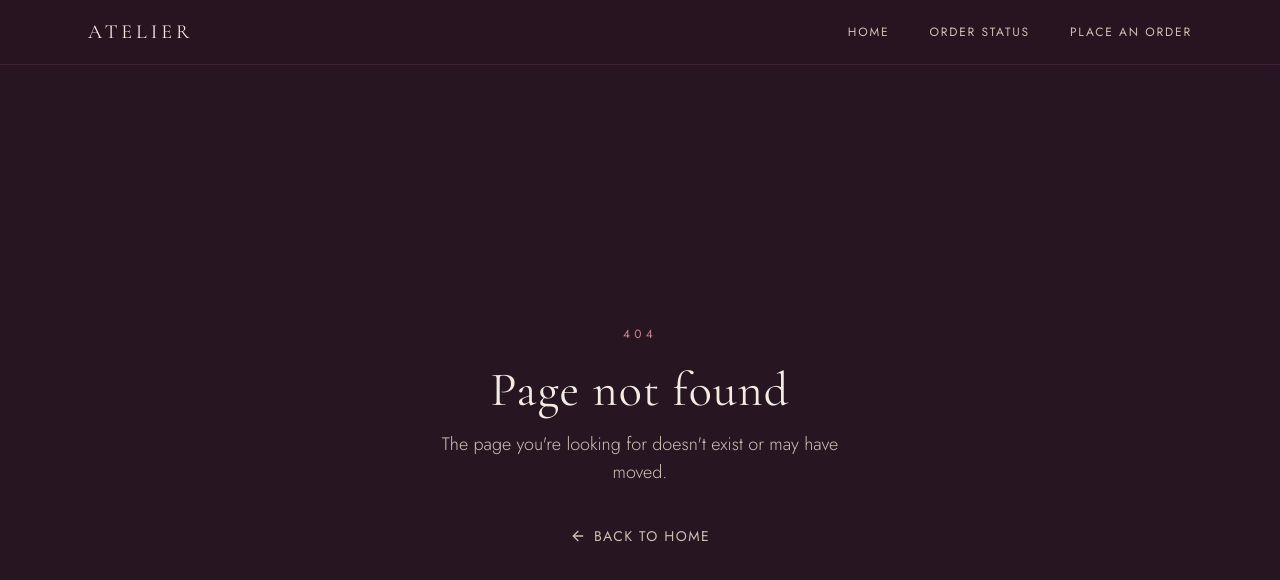
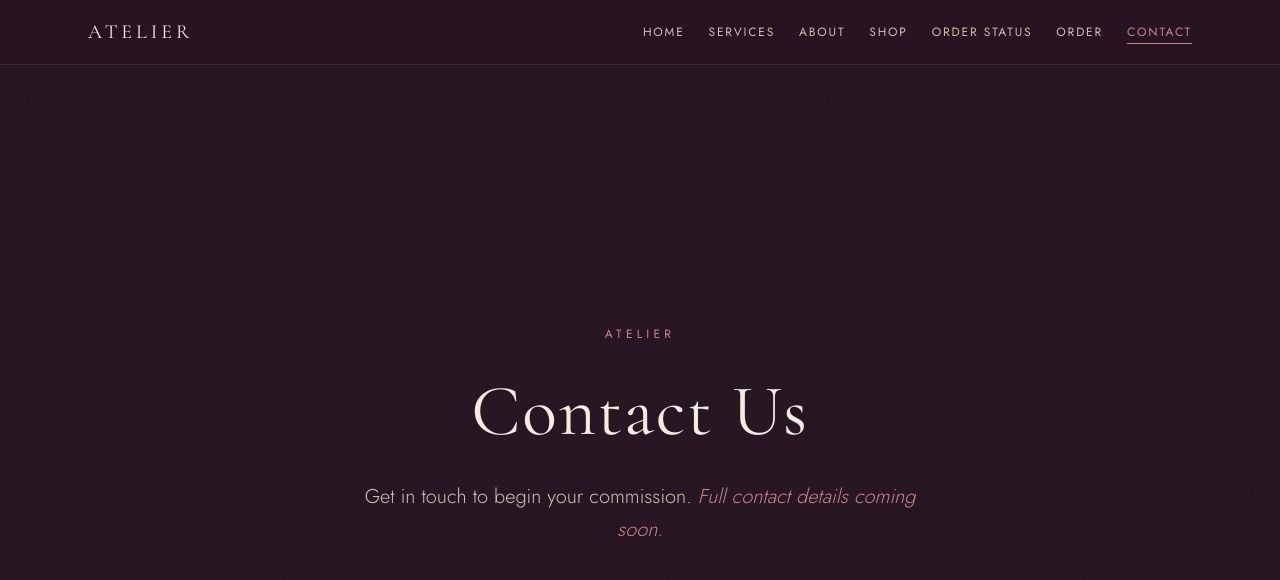
Before and after one commit to alex-noreiga/AA-Atelier, a React (Vite) app in the folder artifacts/order-status/: page /contact in a window 1280 px wide. Before the commit this address had no page. Shown: the top 580 px of the page. Built offline with nearby package versions, Linux system fonts and the light colour scheme.

Commit message:
feat: add new pages and update routing for Services, About, Shop, and Contact

```diff
--- a/artifacts/order-status/src/App.tsx
+++ b/artifacts/order-status/src/App.tsx
@@ -7,6 +7,10 @@ import NotFound from "@/pages/not-found";
 import Home from "@/pages/home";
 import Status from "@/pages/status";
 import OrderForm from "@/pages/order-form";
+import Services from "@/pages/services";
+import About from "@/pages/about";
+import Shop from "@/pages/shop";
+import Contact from "@/pages/contact";
 
 const queryClient = new QueryClient();
 
@@ -14,8 +18,12 @@ function Router() {
   return (
     <Switch>
       <Route path="/" component={Home} />
+      <Route path="/services" component={Services} />
+      <Route path="/about" component={About} />
+      <Route path="/shop" component={Shop} />
       <Route path="/status" component={Status} />
       <Route path="/order" component={OrderForm} />
+      <Route path="/contact" component={Contact} />
       <Route component={NotFound} />
     </Switch>
   );
--- a/artifacts/order-status/src/components/navbar.tsx
+++ b/artifacts/order-status/src/components/navbar.tsx
@@ -10,8 +10,12 @@ import {
 
 const NAV_LINKS = [
   { to: "/", label: "Home" },
+  { to: "/services", label: "Services" },
+  { to: "/about", label: "About" },
+  { to: "/shop", label: "Shop" },
   { to: "/status", label: "Order Status" },
-  { to: "/order", label: "Place an Order" },
+  { to: "/order", label: "Order" },
+  { to: "/contact", label: "Contact" },
 ] as const;
 
 function isActive(current: string, to: string) {
@@ -36,7 +40,7 @@ export default function Navbar() {
         </Link>
 
         {/* Desktop links */}
-        <div className="hidden md:flex items-center gap-10">
+        <div className="hidden md:flex items-center gap-6">
           {NAV_LINKS.map((link) => (
             <Link
               key={link.to}
--- /dev/null
+++ b/artifacts/order-status/src/pages/about.tsx
@@ -0,0 +1,20 @@
+import { PageShell } from "@/components/page-shell";
+
+export default function About() {
+  return (
+    <PageShell>
+      <div className="w-full max-w-2xl z-10 mx-auto text-center animate-in fade-in zoom-in-95 duration-1000">
+        <p className="text-primary text-xs tracking-[0.35em] uppercase mb-8">
+          Atelier
+        </p>
+        <h1 className="text-5xl md:text-7xl font-serif text-foreground leading-[1.05] mb-8">
+          About
+        </h1>
+        <p className="text-muted-foreground font-light text-lg md:text-xl max-w-xl mx-auto leading-relaxed">
+          A small atelier devoted to garments made just for you.{" "}
+          <span className="italic text-primary">Our story, coming soon.</span>
+        </p>
+      </div>
+    </PageShell>
+  );
+}
--- /dev/null
+++ b/artifacts/order-status/src/pages/contact.tsx
@@ -0,0 +1,22 @@
+import { PageShell } from "@/components/page-shell";
+
+export default function Contact() {
+  return (
+    <PageShell>
+      <div className="w-full max-w-2xl z-10 mx-auto text-center animate-in fade-in zoom-in-95 duration-1000">
+        <p className="text-primary text-xs tracking-[0.35em] uppercase mb-8">
+          Atelier
+        </p>
+        <h1 className="text-5xl md:text-7xl font-serif text-foreground leading-[1.05] mb-8">
+          Contact Us
+        </h1>
+        <p className="text-muted-foreground font-light text-lg md:text-xl max-w-xl mx-auto leading-relaxed">
+          Get in touch to begin your commission.{" "}
+          <span className="italic text-primary">
+            Full contact details coming soon.
+          </span>
+        </p>
+      </div>
+    </PageShell>
+  );
+}
--- /dev/null
+++ b/artifacts/order-status/src/pages/services.tsx
@@ -0,0 +1,20 @@
+import { PageShell } from "@/components/page-shell";
+
+export default function Services() {
+  return (
+    <PageShell>
+      <div className="w-full max-w-2xl z-10 mx-auto text-center animate-in fade-in zoom-in-95 duration-1000">
+        <p className="text-primary text-xs tracking-[0.35em] uppercase mb-8">
+          Atelier
+        </p>
+        <h1 className="text-5xl md:text-7xl font-serif text-foreground leading-[1.05] mb-8">
+          Services
+        </h1>
+        <p className="text-muted-foreground font-light text-lg md:text-xl max-w-xl mx-auto leading-relaxed">
+          Bespoke commissions, fittings, and alterations — crafted by hand for
+          you. <span className="italic text-primary">Details coming soon.</span>
+        </p>
+      </div>
+    </PageShell>
+  );
+}
--- /dev/null
+++ b/artifacts/order-status/src/pages/shop.tsx
@@ -0,0 +1,21 @@
+import { PageShell } from "@/components/page-shell";
+
+export default function Shop() {
+  return (
+    <PageShell>
+      <div className="w-full max-w-2xl z-10 mx-auto text-center animate-in fade-in zoom-in-95 duration-1000">
+        <p className="text-primary text-xs tracking-[0.35em] uppercase mb-8">
+          Atelier
+        </p>
+        <h1 className="text-5xl md:text-7xl font-serif text-foreground leading-[1.05] mb-8">
+          Shop
+        </h1>
+        <p className="text-muted-foreground font-light text-lg md:text-xl max-w-xl mx-auto leading-relaxed">
+          <span className="italic text-primary">
+            Our boutique is coming soon.
+          </span>
+        </p>
+      </div>
+    </PageShell>
+  );
+}
```
